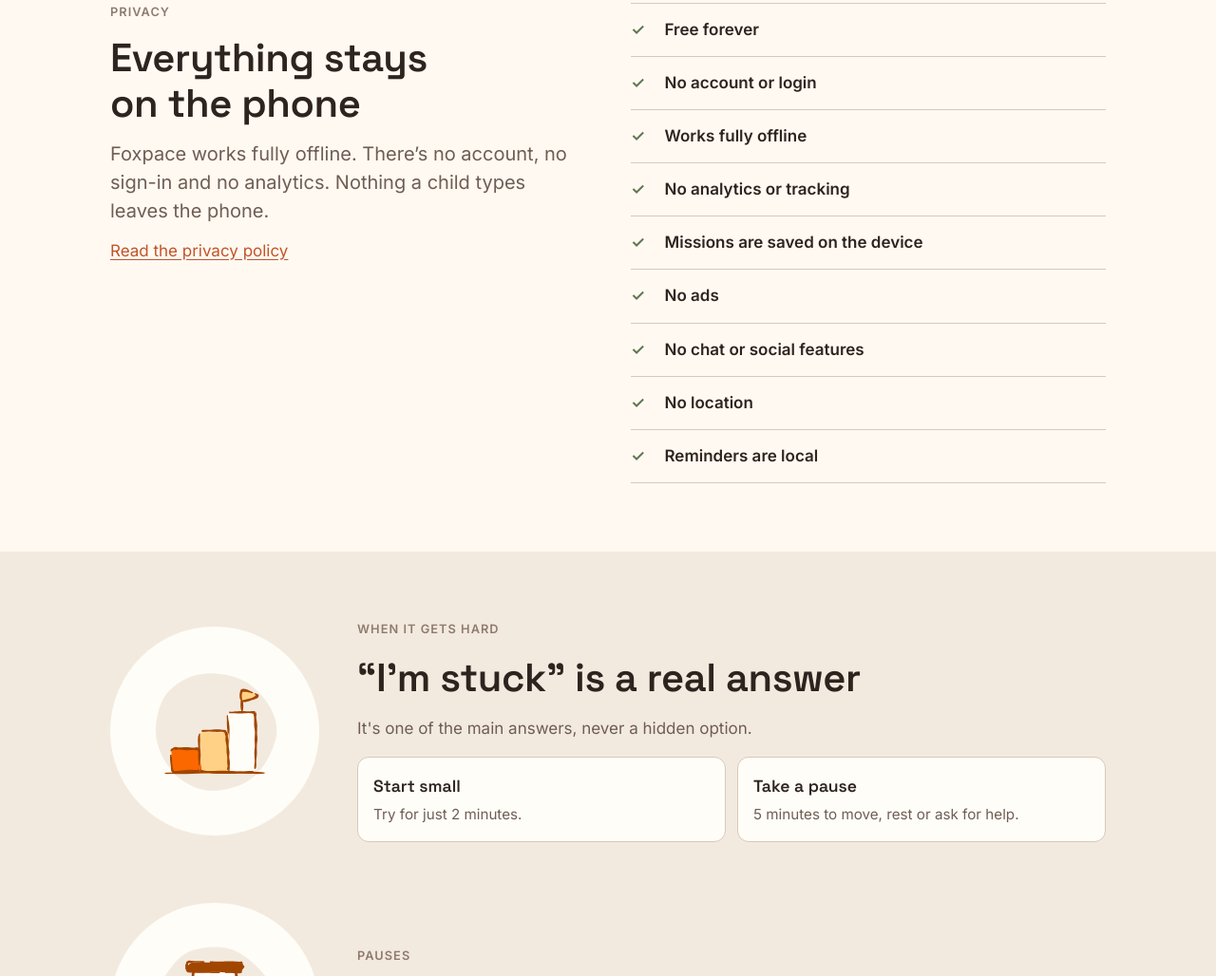
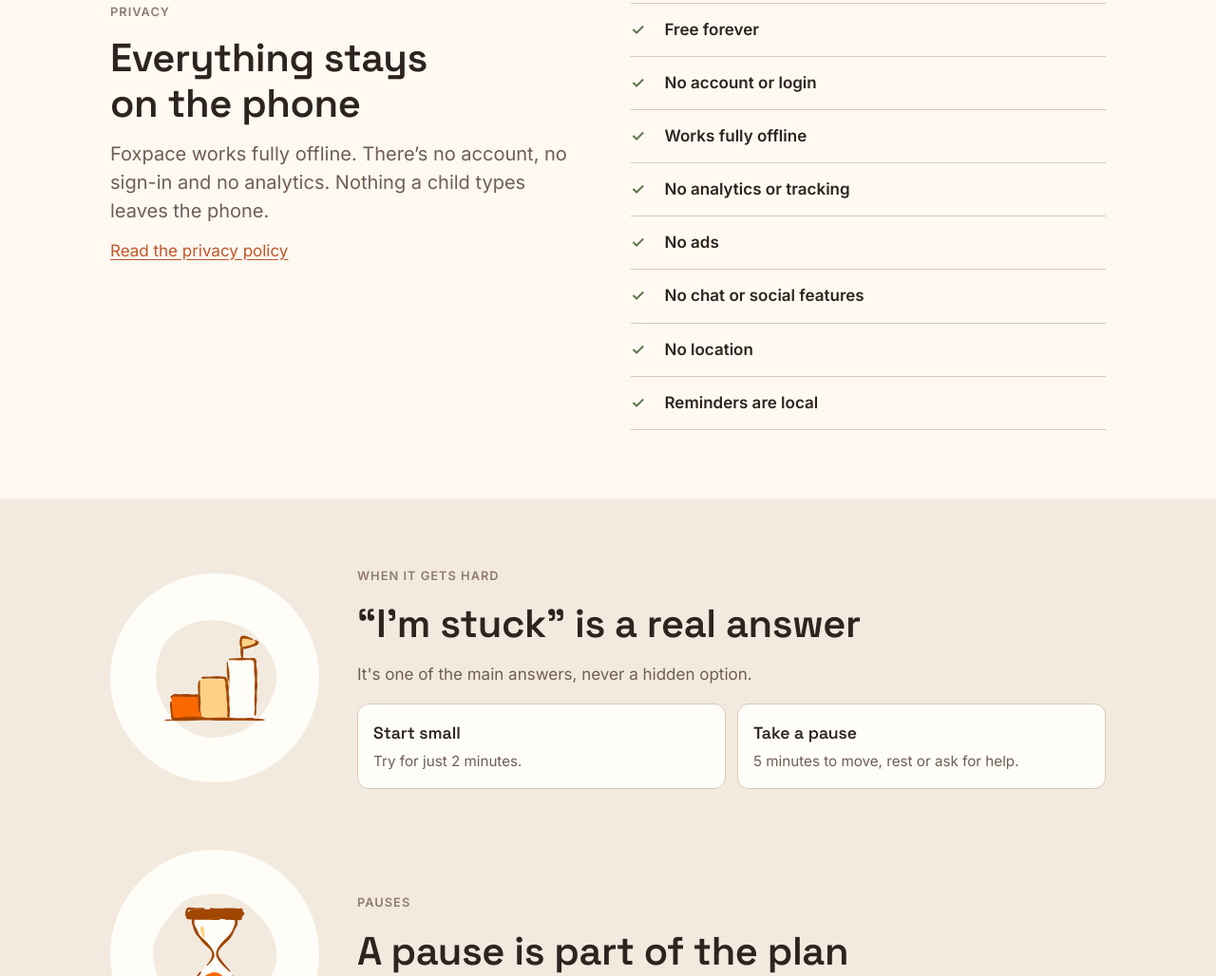
Before and after one commit to tetianaprudnikova/foxpace-website-draft, a plain HTML site: page index.html in a window 1280 px wide. Shown: the part 1970-2998 px from the top of the page at 95% size. Drawn offline with Linux system fonts and the light colour scheme.

Commit message:
Drop the redundant 'Missions are saved on the device' fact
Co-Authored-By: Claude Opus 5.5 <noreply@anthropic.com>

```diff
--- a/index.html
+++ b/index.html
@@ -655,7 +655,6 @@ footer a { color: var(--ink-2); }
         <li><div><b data-de="Kein Konto, keine Anmeldung">No account or login</b></div></li>
         <li><div><b data-de="Funktioniert komplett offline">Works fully offline</b></div></li>
         <li><div><b data-de="Keine Analyse, kein Tracking">No analytics or tracking</b></div></li>
-        <li><div><b data-de="Missionen werden auf dem Gerät gespeichert">Missions are saved on the device</b></div></li>
         <li><div><b data-de="Keine Werbung">No ads</b></div></li>
         <li><div><b data-de="Kein Chat, keine sozialen Funktionen">No chat or social features</b></div></li>
         <li><div><b data-de="Kein Standortzugriff">No location</b></div></li>
```
